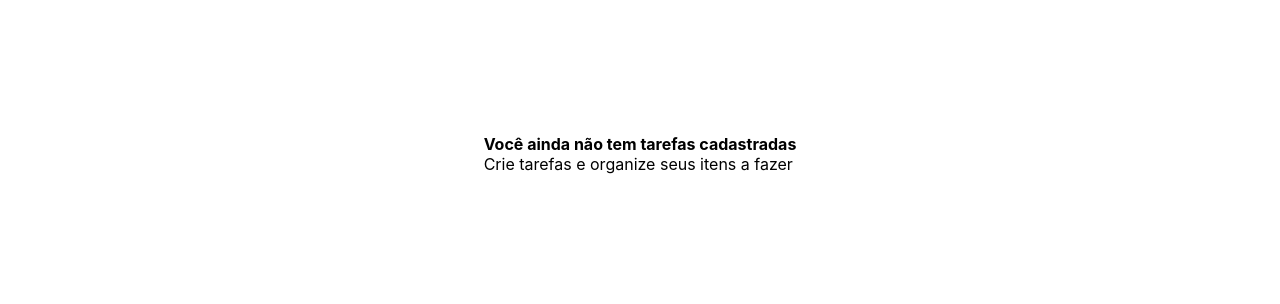
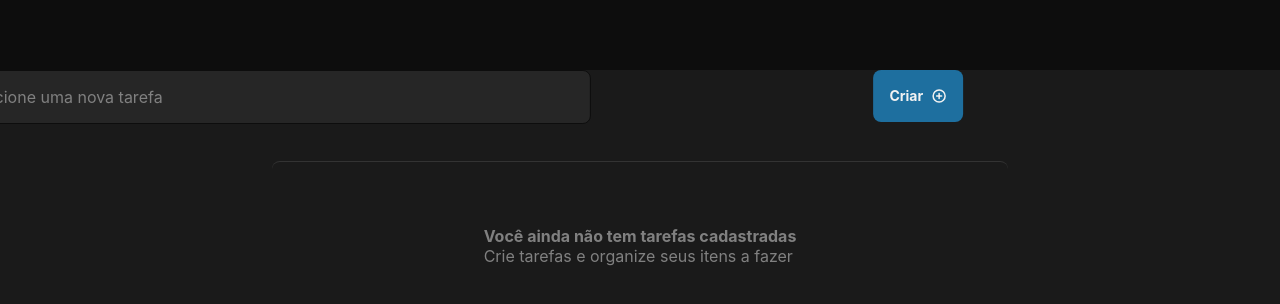
Before and after one commit to caiohmac/ToDo-List, a React (Vite) app: page / in a window 1280 px wide. Shown: the part 390-694 px from the top of the page. Built offline with nearby package versions, Linux system fonts and the light colour scheme.

Commit message:
add button and input field

```diff
--- a/package.json
+++ b/package.json
@@ -10,6 +10,7 @@
     "preview": "vite preview"
   },
   "dependencies": {
+    "@phosphor-icons/react": "2.1.7",
     "react": "^18.3.1",
     "react-dom": "^18.3.1"
   },
--- /dev/null
+++ b/src/App.module.css
@@ -0,0 +1,32 @@
+.content {
+    max-width: 46rem;
+    width: 100%;
+
+    margin: 0 auto;
+}
+
+.taskInfoContainer {
+    display: flex;
+    flex: 1;
+
+    justify-content: space-between;
+    gap: 0.5rem;
+}
+
+.taskInfoContainer input, .taskInfoContainer button {
+    transform: translate(-50%);
+
+    margin-bottom: 2.3125rem;
+}
+
+.taskList {
+    display: flex;
+    flex-direction: column;
+    gap: 1.5rem;
+}
+
+.taskList > div {
+    display: flex;
+    justify-content: column;
+    gap: 0.75rem;
+}
--- a/src/App.tsx
+++ b/src/App.tsx
@@ -1,15 +1,48 @@
+import { PlusCircle } from '@phosphor-icons/react'
+import { useState } from 'react'
+
 import styles from './App.module.css'
 
+import { Button } from './components/Button'
 import { Header } from './components/Header'
-import { Empty } from './components/list/Empty'
+import { Input } from './components/Input'
+import { Empty } from './components/List/Empty'
+// import { Header as ListHeader } from './components/List/Header'
+// import { Item } from './components/List/Item'
+
+export interface ITask {
+  id: number
+  text: string
+  isChecked: boolean
+}
 
 export function App() {
+  // const [tasks, setTasks] = useState<ITask[]>([])
+  const [inputValue, setInputValue] = useState('')
+
+  function handleAddTask() {
+    // if (!inputValue) {
+      return
+    }
 
   return (
    <main>
     <Header />
-    <Empty />
+    <section className={styles.content}>
+      <div className={styles.taskInfoContainer}>
+        <Input
+          onChange={(e: React.ChangeEvent<HTMLInputElement>) => setInputValue(e.target.value)}
+          value={inputValue}
+        />
+        <Button onClick={handleAddTask}>
+          Criar
+          <PlusCircle size={16} color="#f2f2f2" weight='bold' />
+        </Button>
+      </div>
+      <div className={styles.tasksList}>
+       <Empty />
+      </div>
+    </section>
    </main>
-
   )
 }
--- a/src/components/Button.module.css
+++ b/src/components/Button.module.css
@@ -0,0 +1,26 @@
+.container {
+    display: flex;
+    align-items: center;
+    justify-content: center;
+
+    height: 3.25rem;
+    padding: 1rem;
+
+    background-color: var(--blue-dark);
+    color: var(--gray-100);
+
+    border: 0;
+    border-radius: 8px;
+    gap: 0.5rem;
+    box-shadow: none;
+
+    line-height: 140%;
+    font-weight: bold;
+    font-size: 0.875rem;
+
+    transition: 0.2s;
+}
+
+.container:hover {
+    background-color: var(--blue);
+}
--- a/src/components/Button.tsx
+++ b/src/components/Button.tsx
@@ -0,0 +1,14 @@
+import styles from './Button.module.css'
+
+type Props = React.DetailedHTMLProps<
+    React.ButtonHTMLAttributes<HTMLButtonElement>,
+    HTMLButtonElement
+>
+
+export function Button({children, ...rest}: Props) {
+    return (
+        <button className={styles.container} {...rest}>
+            {children}
+        </button>
+    )
+}
--- a/src/components/Header.tsx
+++ b/src/components/Header.tsx
@@ -1,4 +1,4 @@
-import styles from "./Header.module.css";
+import styles from './Header.module.css';
 
 export function Header() {
   return (
--- a/src/components/Input.module.css
+++ b/src/components/Input.module.css
@@ -0,0 +1,21 @@
+ .container {
+    border: 1px solid var(--gray-700);
+    border-radius: 8px;
+
+    background-color: var(--gray-500);
+    color: var(--gray-100);
+
+    height: 3.375rem;
+    padding: 1rem;
+    width: 100%;
+
+    line-height: 140%;
+ }
+
+ .container::placeholder {
+    color: var(--gray-300);
+ }
+
+ .container:focus {
+    border-color: var(--purple-dark);
+ }
--- a/src/components/Input.tsx
+++ b/src/components/Input.tsx
@@ -0,0 +1,16 @@
+import styles from './Input.module.css'
+
+export function Input ({
+    ...rest
+}: React.DetailedHTMLProps<
+    React.InputHTMLAttributes<HTMLInputElement>,
+    HTMLInputElement
+>) {
+    return (
+        <input
+            className={styles.container}
+            placeholder='Adicione uma nova tarefa'
+            {...rest}
+            />
+    )
+}
--- /dev/null
+++ b/src/components/list/Item.tsx
@@ -0,0 +1,23 @@
+import styles from './Item.module.css'
+
+import { ITask } from '../../App'
+
+interface Props {
+    data: ITask
+    removeTask: (id: number) => void
+    toggleTaskStatus: ({ id, value }: {id: number; value: boolean }) => void
+}
+
+    export function Item({ data, removeTask, toggleTaskStatus}: Props) {
+        function handleTaskToggle() {
+            toggleTaskStatus({ id: data.id, value: !data.isChecked })
+        }
+
+
+    return (
+        <div className={styles.container}>
+            <div>
+            </div>
+        </div>
+    )
+}
--- a/src/global.css
+++ b/src/global.css
@@ -1,4 +1,4 @@
-.root {
+:root {
   --gray-100: #f2f2f2;
   --gray-200: #d9d9d9;
   --gray-300: #808080;
```
Also changed, not shown: src/components/list/Header.tsx (+21 -7 lines), src/components/list/Item.module.css (added), 1 other file (tests, documents, lock files or other folders).
